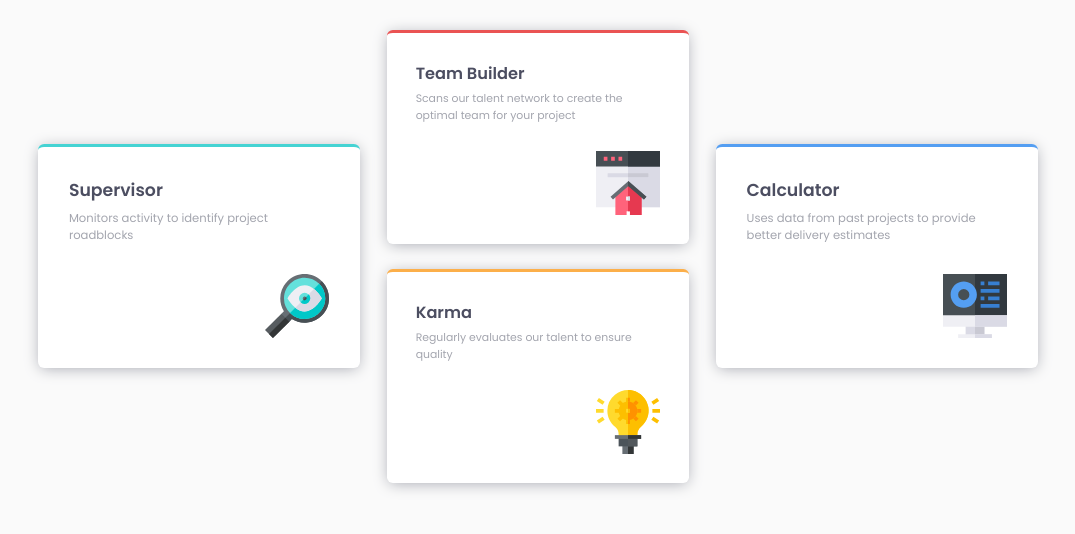
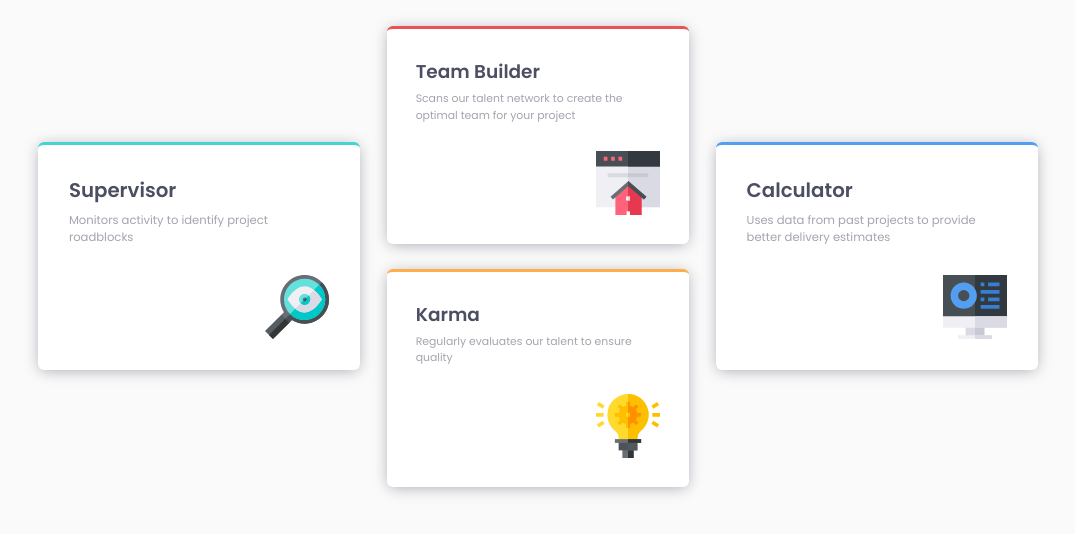
Before and after one commit to MahdiSohaily/Four-card-feature-section, a website built with Vite: page index.html in a window 1280 px wide. Shown: the part 226-760 px from the top of the page, without its empty margins (102-1177 px from the left). Built offline with nearby package versions, Linux system fonts and the light colour scheme.

Commit message:
secondary heading font size fixed

```diff
--- a/style.css
+++ b/style.css
@@ -139,7 +139,7 @@ main {
 }
 
 .secondery-heading{
-  font-size: 1.4em;
+  font-size: 1.6em;
   font-weight: 600;
   color: var(--dark-blue);
 }
```
